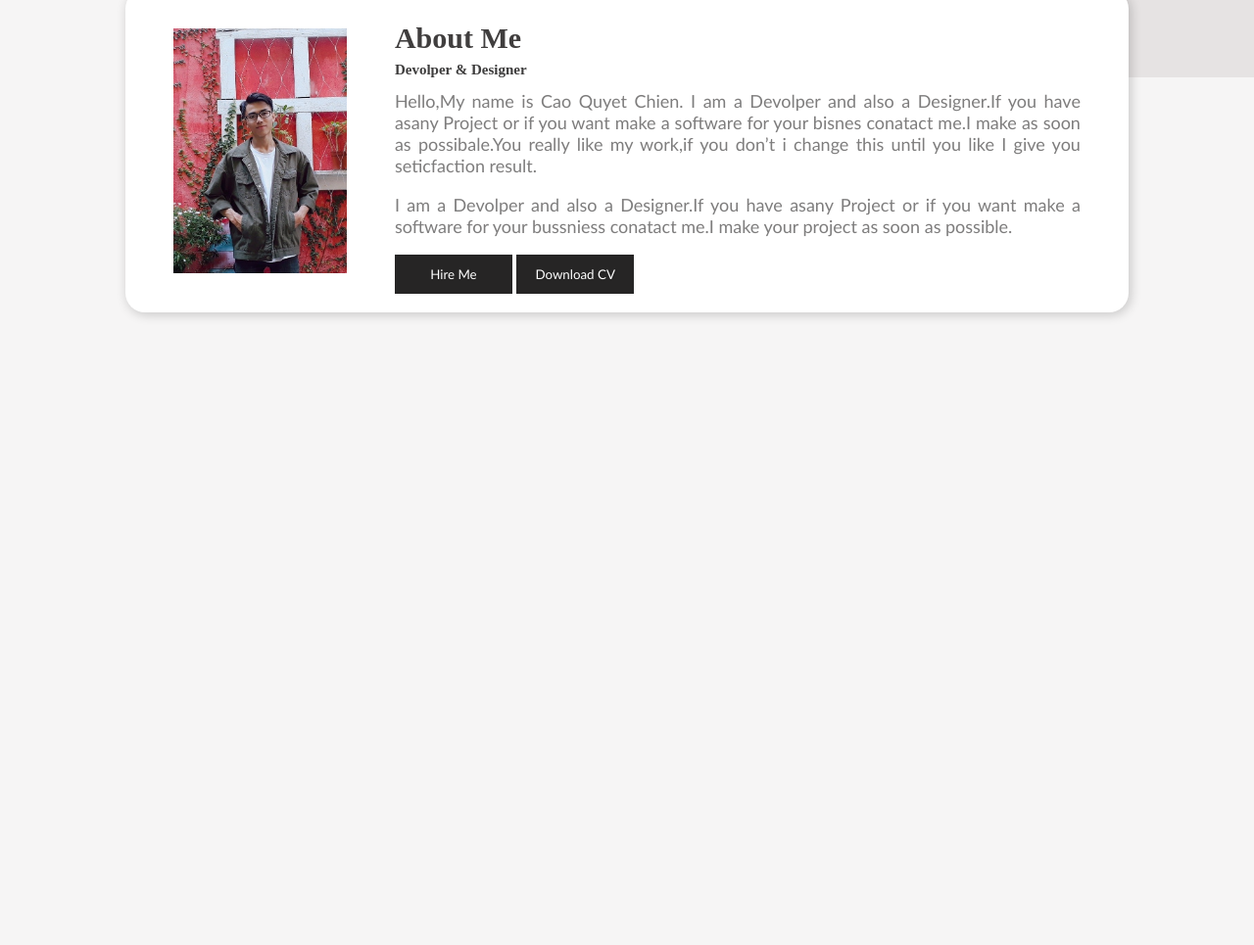
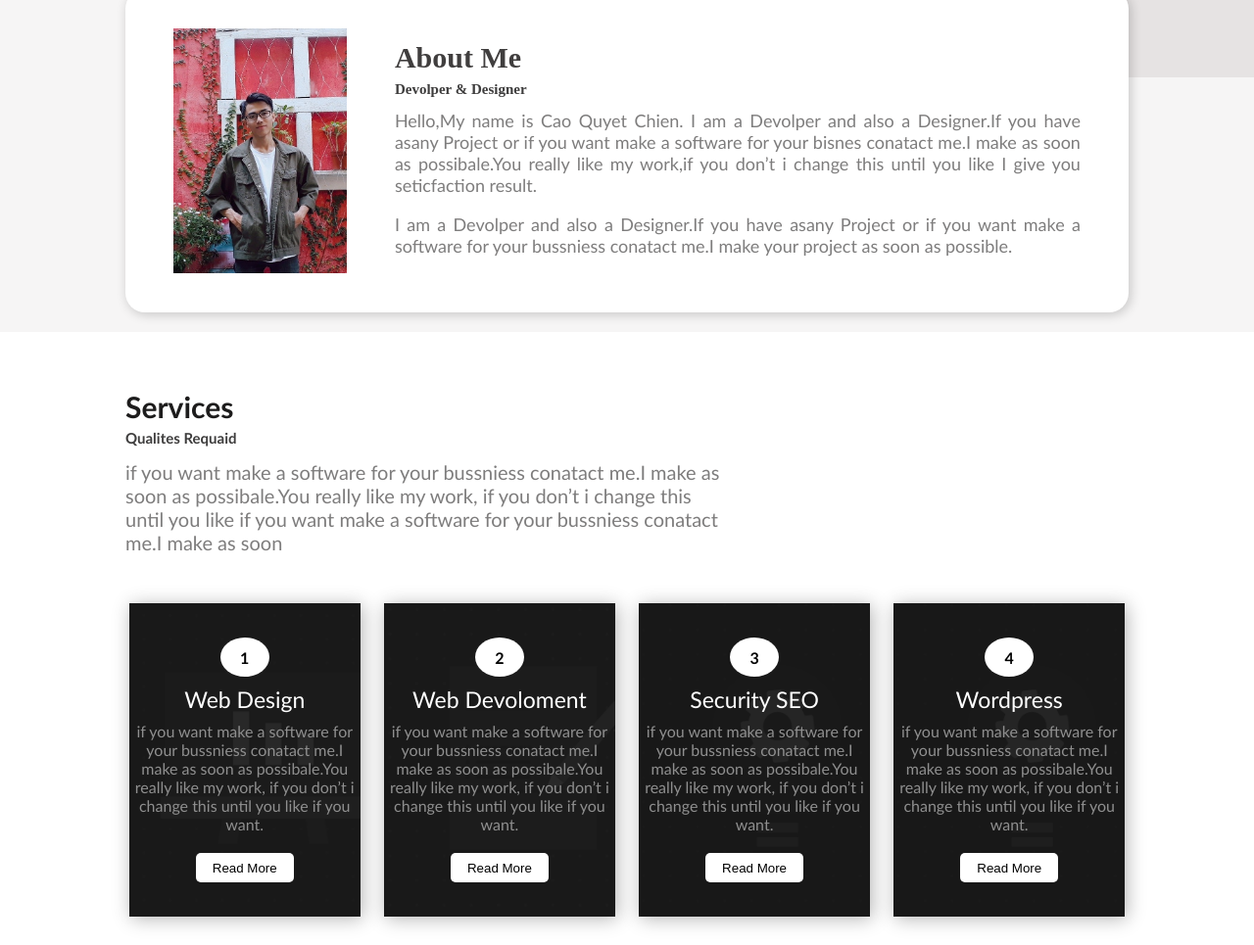
Before and after one commit to cqchien/Portfolio, a plain HTML site: page index.html in a window 1280 px wide. Shown: the part 681-1646 px from the top of the page at 98% size. Before the commit the page ends 1020 px from the top, so only its background shows below. Drawn offline with Linux system fonts and the light colour scheme.

Commit message:
service sector and update UI

```diff
--- a/css/style.css
+++ b/css/style.css
@@ -6,6 +6,7 @@ body {
   background-color: #f6f5f5;
   margin: 0px;
   padding: 0px;
+  overflow-x: hidden;
 }
 
 ul {
@@ -141,50 +142,139 @@ button:active {
   transform: scale(1.1);
 }
 
-.about-container{
-	width:80%;
-	height:330px;
-	background:#ffffff;
-	border-radius:20px;
-	box-shadow:2px 2px 12px rgba(0,0,0,0.2);
+.about-container {
+  width: 80%;
+  height: 330px;
+  background: #ffffff;
+  border-radius: 20px;
+  box-shadow: 2px 2px 12px rgba(0, 0, 0, 0.2);
   display: flex;
-	margin: -7%  auto 20px auto;
+  margin: -7% auto 20px auto;
   position: relative;
-	justify-content:space-evenly;
+  justify-content: space-evenly;
   align-items: center;
 }
-.about-container img{
-	height:250px;
+.about-container img {
+  height: 250px;
 }
-.about-text{
-	width:700px;
+.about-text {
+  width: 700px;
 }
-.about-text p:nth-child(1){
-	color:#403e3e;
+.about-text p:nth-child(1) {
+  color: #403e3e;
   font-family: myriad pro;
-	font-weight:bold;
-	font-size:30px;
-	line-height:0px;
+  font-weight: bold;
+  font-size: 30px;
+  line-height: 0px;
 }
-.about-text p:nth-child(2){
-	color:#3e3d3d;
-	font-size:15px;
+.about-text p:nth-child(2) {
+  color: #3e3d3d;
+  font-size: 15px;
   font-family: myriad pro;
-	font-weight:bold;
-	line-height:5px;
+  font-weight: bold;
+  line-height: 5px;
 }
-.about-text p:nth-child(3),.about-text p:nth-child(4){
-	color:#7e7d7d;
-	font-family:calibri;
+.about-text p:nth-child(3),
+.about-text p:nth-child(4) {
+  color: #7e7d7d;
+  font-family: calibri;
   text-align: justify;
-	font-size:18px;
+  font-size: 18px;
 }
-.about-text button{
-	width:120px;
+
+.services {
+  height: 600px;
+  background-color: #ffffff;
+  padding: 2% 10% 0px 10%;
+}
+.services-text p:nth-child(1) {
+  font-family: calibri;
+  font-weight: bold;
+  color: #1d1c1c;
+  font-size: 30px;
+  line-height: 0px;
+}
+.services-text p:nth-child(2) {
+  font-family: calibri;
+  font-weight: bold;
+  color: #3e3d3d;
+  font-size: 15px;
+  line-height: 5px;
+}
+.services-text p:nth-child(3) {
+  font-family: calibri;
+  color: #7e7d7d;
+  font-size: 20px;
+}
+.services-text {
+  width: 60%;
+  margin: 50px 0px;
+}
+.box-container {
+  display: flex;
+  justify-content: space-between;
+}
+.box-1,
+.box-2,
+.box-3 {
+  width: 23%;
+  height: 320px;
+  background-repeat: no-repeat;
+  background-size: cover;
+  box-shadow: 2px 2px 18px rgba(0, 0, 0, 0.3);
+  align-items: center;
+  justify-content: center;
+  display: flex;
+  flex-direction: column;
+  margin: 0px 4px;
+}
+
+.box-1 {
+  background-image: url("../images/services-1.png");
+}
+.box-2 {
+  background-image: url("../images/services-2.png");
+}
+.box-3 {
+  background-image: url("../images/servies-3.png");
+}
+.box-1 span,
+.box-2 span,
+.box-3 span {
+  width: 50px;
   height: 40px;
-	color:#ffffff;
-	outline:none;
-	border:none;
+  border-radius: 50%;
+  background-color: #ffffff;
+  display: flex;
+  justify-content: center;
+  align-items: center;
   font-family: calibri;
-	background-color:#262525;
+  font-weight: bold;
 }
+.box-1 p:nth-child(2),
+.box-2 p:nth-child(2),
+.box-3 p:nth-child(2) {
+  color: #ffffff;
+  font-family: calibri;
+  font-size: 23px;
+  line-height: 0px;
+}
+.box-1 p:nth-child(3),
+.box-2 p:nth-child(3),
+.box-3 p:nth-child(3) {
+  font-family: calibri;
+  color: #8f8f8f;
+  text-align: center;
+  width: 230px;
+  margin: 0px 0px 20px 0px;
+}
+.box-1 button,
+.box-2 button,
+.box-3 button {
+  width: 100px;
+  height: 30px;
+  background-color: #ffffff;
+  border: none;
+  outline: none;
+  border-radius: 5px;
+}
--- a/index.html
+++ b/index.html
@@ -56,19 +56,77 @@
         <p>About Me</p>
         <p>Devolper & Designer</p>
         <p>
-          Hello,My name is Cao Quyet Chien. I am a Devolper and also a Designer.If
-          you have asany Project or if you want make a software for your bisnes
-          conatact me.I make as soon as possibale.You really like my work,if you
-          don&#8217;t i change this until you like I give you seticfaction
-          result.
+          Hello,My name is Cao Quyet Chien. I am a Devolper and also a
+          Designer.If you have asany Project or if you want make a software for
+          your bisnes conatact me.I make as soon as possibale.You really like my
+          work,if you don&#8217;t i change this until you like I give you
+          seticfaction result.
         </p>
         <p>
           I am a Devolper and also a Designer.If you have asany Project or if
           you want make a software for your bussniess conatact me.I make your
           project as soon as possible.
         </p>
-        <button>Hire Me</button>
-        <button>Download CV</button>
+      </div>
+    </div>
+
+    <!--services-container---------------------------->
+    <div class="services">
+      <!--text-->
+      <div class="services-text">
+        <p>Services</p>
+        <p>Qualites Requaid</p>
+        <p>
+          if you want make a software for your bussniess conatact me.I make as
+          soon as possibale.You really like my work, if you don&#8217;t i change
+          this until you like if you want make a software for your bussniess
+          conatact me.I make as soon
+        </p>
+      </div>
+      <div class="box-container">
+        <!--1------------->
+        <div class="box-1">
+          <span>1</span>
+          <p class="heading">Web Design</p>
+          <p class="details">
+            if you want make a software for your bussniess conatact me.I make as
+            soon as possibale.You really like my work, if you don&#8217;t i
+            change this until you like if you want.
+          </p>
+          <button>Read More</button>
+        </div>
+        <!--2------------->
+        <div class="box-2">
+          <span>2</span>
+          <p class="heading">Web Devoloment</p>
+          <p class="details">
+            if you want make a software for your bussniess conatact me.I make as
+            soon as possibale.You really like my work, if you don&#8217;t i
+            change this until you like if you want.
+          </p>
+          <button>Read More</button>
+        </div>
+        <!--3------------->
+        <div class="box-3">
+          <span>3</span>
+          <p class="heading">Security SEO</p>
+          <p class="details">
+            if you want make a software for your bussniess conatact me.I make as
+            soon as possibale.You really like my work, if you don&#8217;t i
+            change this until you like if you want.
+          </p>
+          <button>Read More</button>
+        </div>
+        <div class="box-3">
+          <span>4</span>
+          <p class="heading">Wordpress</p>
+          <p class="details">
+            if you want make a software for your bussniess conatact me.I make as
+            soon as possibale.You really like my work, if you don&#8217;t i
+            change this until you like if you want.
+          </p>
+          <button>Read More</button>
+        </div>
       </div>
     </div>
   </body>
```
Also changed, not shown: images/project in your mind.png (added), images/services-1.png (added), images/services-2.png (added), images/servies-3.png (added). Lines whose indentation alone changed are shown as unchanged.
